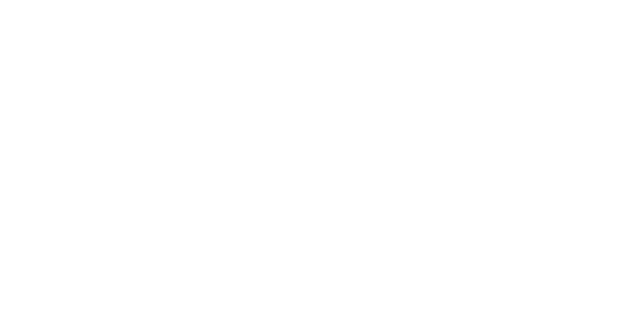
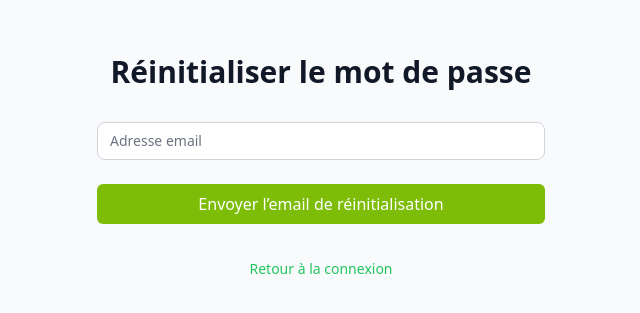
Before and after one commit to ManonDerydt/naymo-mvp-v1, a React (Vite) app: page /reset-password in a window 1280 px wide. Before the commit this address had no page. Shown: the part 233-546 px from the top of the page, without its empty margins (319-959 px from the left). Built offline with nearby package versions, Linux system fonts and the light colour scheme.

Commit message:
Ajout de "Mot de passe oublié ?"

```diff
--- a/src/App.tsx
+++ b/src/App.tsx
@@ -15,6 +15,7 @@ import CustomerLayout from './components/layout/CustomerLayout'
 import CustomerSearch from './pages/customer/CustomerSearch'
 import CustomerSettings from './pages/customer/CustomerSettings'
 import CustomerMyNaymo from './pages/customer/CustomerMyNaymo'
+import ResetPassword from './pages/auth/ResetPassword'
 
 const App = () => {
   return (
@@ -25,6 +26,7 @@ const App = () => {
         <Route path="/customer/login" element={<CustomerLogin />} />
         <Route path="/merchant/register" element={<RegisterSteps />} />
         <Route path="/customer/register" element={<CustomerRegisterSteps />} />
+        <Route path="/reset-password" element={<ResetPassword />} />
 
         {/* Protected routes - will need authentication later */}
         <Route element={<Layout />}>
--- a/src/pages/auth/CustomerLogin.tsx
+++ b/src/pages/auth/CustomerLogin.tsx
@@ -68,6 +68,12 @@ const CustomerLogin = () => {
                 onChange={(e) => setPassword(e.target.value)}
               />
             </div>
+
+            <div className="text-right">
+              <Link to="/reset-password?type=customer" className="text-sm text-primary-500 hover:text-primary-600">
+                Mot de passe oublié ?
+              </Link>
+            </div>
           </div>
 
           <div>
--- a/src/pages/auth/MerchantLogin.tsx
+++ b/src/pages/auth/MerchantLogin.tsx
@@ -68,6 +68,12 @@ const MerchantLogin = () => {
                 onChange={(e) => setPassword(e.target.value)}
               />
             </div>
+
+            <div className="text-right">
+              <Link to="/reset-password?type=merchant" className="text-sm text-primary-500 hover:text-primary-600">
+                Mot de passe oublié ?
+              </Link>
+            </div>
           </div>
 
           <div>
--- /dev/null
+++ b/src/pages/auth/ResetPassword.tsx
@@ -0,0 +1,71 @@
+import { useState } from 'react'
+import { sendPasswordResetEmail } from 'firebase/auth'
+import { auth } from '@/components/firebase/firebaseConfig'
+import { Button } from '@/components/ui'
+import { Link, useSearchParams } from 'react-router-dom'
+
+const ResetPassword = () => {
+  const [email, setEmail] = useState('')
+  const [message, setMessage] = useState('')
+  const [error, setError] = useState('')
+
+  const handleReset = async (e: React.FormEvent) => {
+    e.preventDefault()
+    setMessage('')
+    setError('')
+
+    try {
+      await sendPasswordResetEmail(auth, email)
+      setMessage('Email de réinitialisation envoyé ! Vérifie ta boîte mail.')
+    } catch (err) {
+      setError("Impossible d'envoyer l'email. Vérifie l'adresse saisie.")
+    }
+  }
+
+  const [searchParams] = useSearchParams()
+  const userType = searchParams.get('type') // 'merchant' ou 'customer'
+  const loginRoute = userType === 'merchant' ? '/merchant/login' : '/customer/login'
+
+  return (
+    <div className="min-h-screen flex items-center justify-center px-4 py-12 bg-gray-50">
+      <div className="max-w-md w-full space-y-8">
+        <div>
+          <h2 className="text-center text-3xl font-bold text-gray-900">
+            Réinitialiser le mot de passe
+          </h2>
+        </div>
+        <form onSubmit={handleReset} className="space-y-6">
+          {message && <p className="text-green-500 text-sm">{message}</p>}
+          {error && <p className="text-red-500 text-sm">{error}</p>}
+
+          <div>
+            <label htmlFor="email" className="sr-only">
+              Adresse email
+            </label>
+            <input
+              type="email"
+              id="email"
+              required
+              className="appearance-none rounded-lg relative block w-full px-3 py-2 border border-gray-300 placeholder-gray-500 text-gray-900 focus:outline-none focus:ring-primary-500 focus:border-primary-500 sm:text-sm"
+              placeholder="Adresse email"
+              value={email}
+              onChange={(e) => setEmail(e.target.value)}
+            />
+          </div>
+
+          <Button type="submit" className="w-full justify-center">
+            Envoyer l’email de réinitialisation
+          </Button>
+        </form>
+
+        <div className="text-center">
+          <Link to={loginRoute} className="text-sm text-primary-500 hover:text-primary-600">
+            Retour à la connexion
+          </Link>
+        </div>
+      </div>
+    </div>
+  )
+}
+
+export default ResetPassword
```
